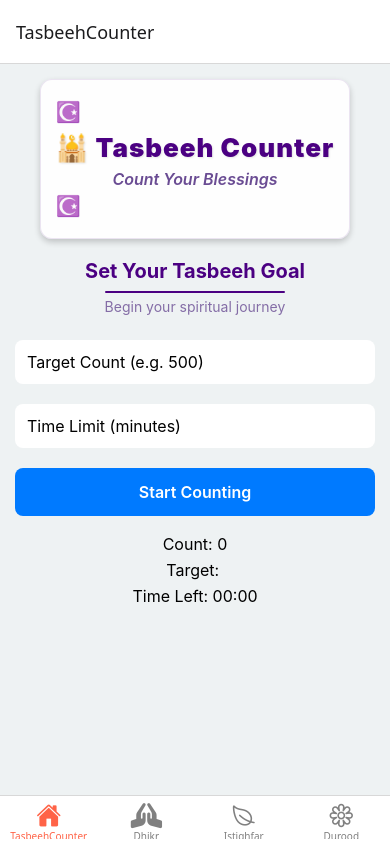
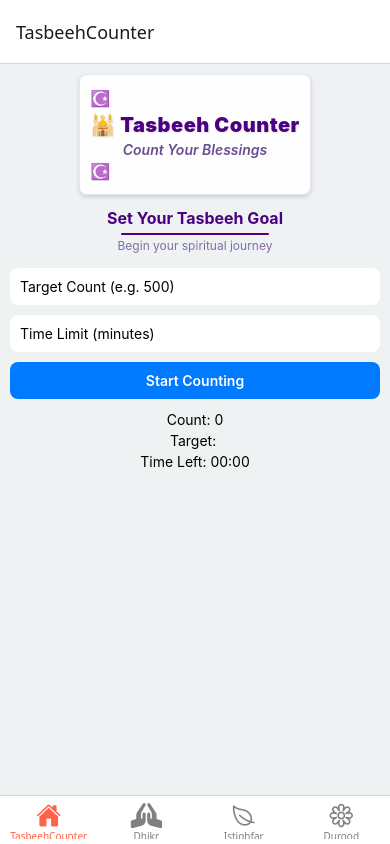
Before and after one commit to MHHJisan/TasbeehCounter, a React Native app: screen /TasbeehCounter in a window 390 px wide. Built offline with nearby package versions, Linux system fonts and the light colour scheme.

Commit message:
🎯 Optimize layout: reduce header size and spacing for better counter button visibility

```diff
--- a/screens/TasbeehCounter.js
+++ b/screens/TasbeehCounter.js
@@ -343,17 +343,17 @@ const styles = StyleSheet.create({
   },
   headerContainer: {
     alignItems: "center",
-    marginBottom: 15,
+    marginBottom: 10,
   },
   headerGradient: {
     backgroundColor: "rgba(255, 255, 255, 0.9)",
-    padding: 15,
-    borderRadius: 12,
+    padding: 10,
+    borderRadius: 8,
     shadowColor: "#000",
-    shadowOffset: { width: 0, height: 3 },
-    shadowOpacity: 0.2,
-    shadowRadius: 6,
-    elevation: 6,
+    shadowOffset: { width: 0, height: 2 },
+    shadowOpacity: 0.15,
+    shadowRadius: 4,
+    elevation: 4,
     borderWidth: 1,
     borderColor: "rgba(75, 0, 130, 0.1)",
   },
@@ -362,92 +362,92 @@ const styles = StyleSheet.create({
     alignItems: "center",
     justifyContent: "space-between",
     width: "100%",
-    marginVertical: 5,
+    marginVertical: 3,
   },
   decorationText: {
-    fontSize: 20,
+    fontSize: 16,
     fontWeight: "bold",
     color: "#4B0082",
     opacity: 0.8,
   },
   header: {
-    fontSize: 26,
+    fontSize: 20,
     fontWeight: "900",
     color: "#4B0082",
     textAlign: "center",
     textShadowColor: "rgba(0, 0, 0, 0.1)",
     textShadowOffset: { width: 1, height: 1 },
     textShadowRadius: 2,
-    letterSpacing: 1,
-    marginVertical: 3,
+    letterSpacing: 0.5,
+    marginVertical: 2,
   },
   subHeader: {
-    fontSize: 16,
+    fontSize: 14,
     fontWeight: "600",
     color: "#6a4c93",
     textAlign: "center",
-    marginTop: 3,
+    marginTop: 2,
     fontStyle: "italic",
   },
   titleContainer: {
     alignItems: "center",
-    marginBottom: 15,
-    marginTop: 5,
+    marginBottom: 10,
+    marginTop: 3,
   },
   title: {
-    fontSize: 20,
+    fontSize: 16,
     fontWeight: "700",
     color: "#4B0082",
     textAlign: "center",
-    marginBottom: 3,
+    marginBottom: 2,
   },
   titleUnderline: {
     height: 2,
-    width: "50%",
+    width: "40%",
     backgroundColor: "#4B0082",
-    marginTop: 5,
+    marginTop: 3,
     borderRadius: 1,
   },
   titleSubtext: {
-    fontSize: 14,
+    fontSize: 12,
     fontWeight: "400",
     color: "#6a4c93",
     textAlign: "center",
-    marginTop: 5,
+    marginTop: 3,
     opacity: 0.8,
   },
   input: {
     backgroundColor: "white",
-    padding: 12,
-    fontSize: 16,
-    marginVertical: 10,
+    padding: 10,
+    fontSize: 14,
+    marginVertical: 5,
     borderRadius: 8,
   },
   startButton: {
     backgroundColor: "#007AFF",
-    paddingVertical: 14,
+    paddingVertical: 10,
     borderRadius: 8,
-    marginTop: 10,
+    marginTop: 5,
     alignItems: "center",
   },
   startButtonText: {
     color: "white",
-    fontSize: 16,
+    fontSize: 14,
     fontWeight: "600",
   },
   info: {
     alignItems: "center",
-    marginVertical: 15,
+    marginVertical: 10,
   },
   label: {
-    fontSize: 16,
-    marginVertical: 3,
+    fontSize: 14,
+    marginVertical: 2,
   },
   tasbeehContainer: {
     alignItems: "center",
-    marginTop: 20,
-    marginBottom: 30,
-    minHeight: 200,
+    marginTop: 15,
+    marginBottom: 20,
+    minHeight: 150,
   },
   tasbeehLabel: {
     fontSize: 16,
@@ -482,7 +482,7 @@ const styles = StyleSheet.create({
     flex: 1,
   },
   scrollContent: {
-    padding: 15,
+    padding: 10,
   },
 });
 
```
